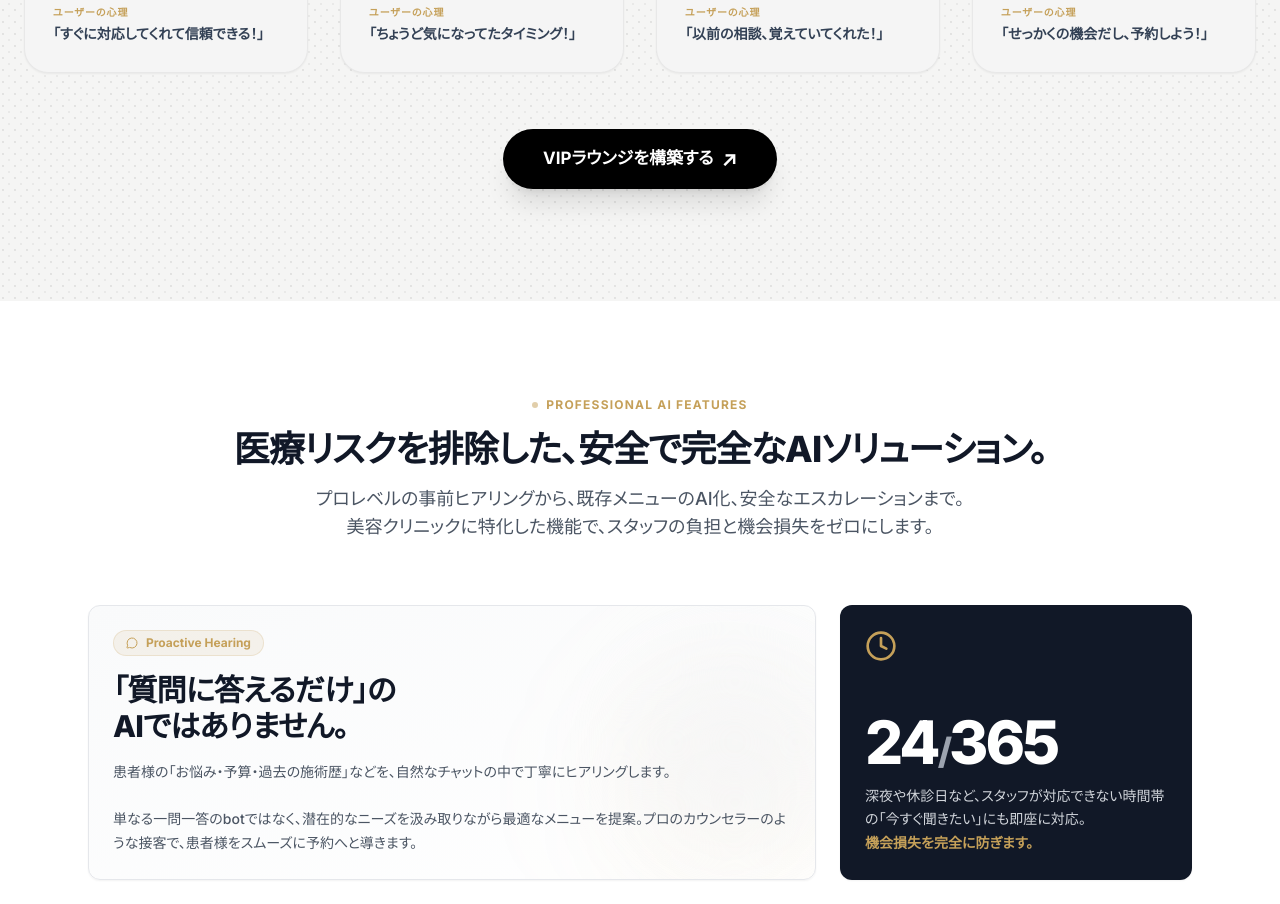
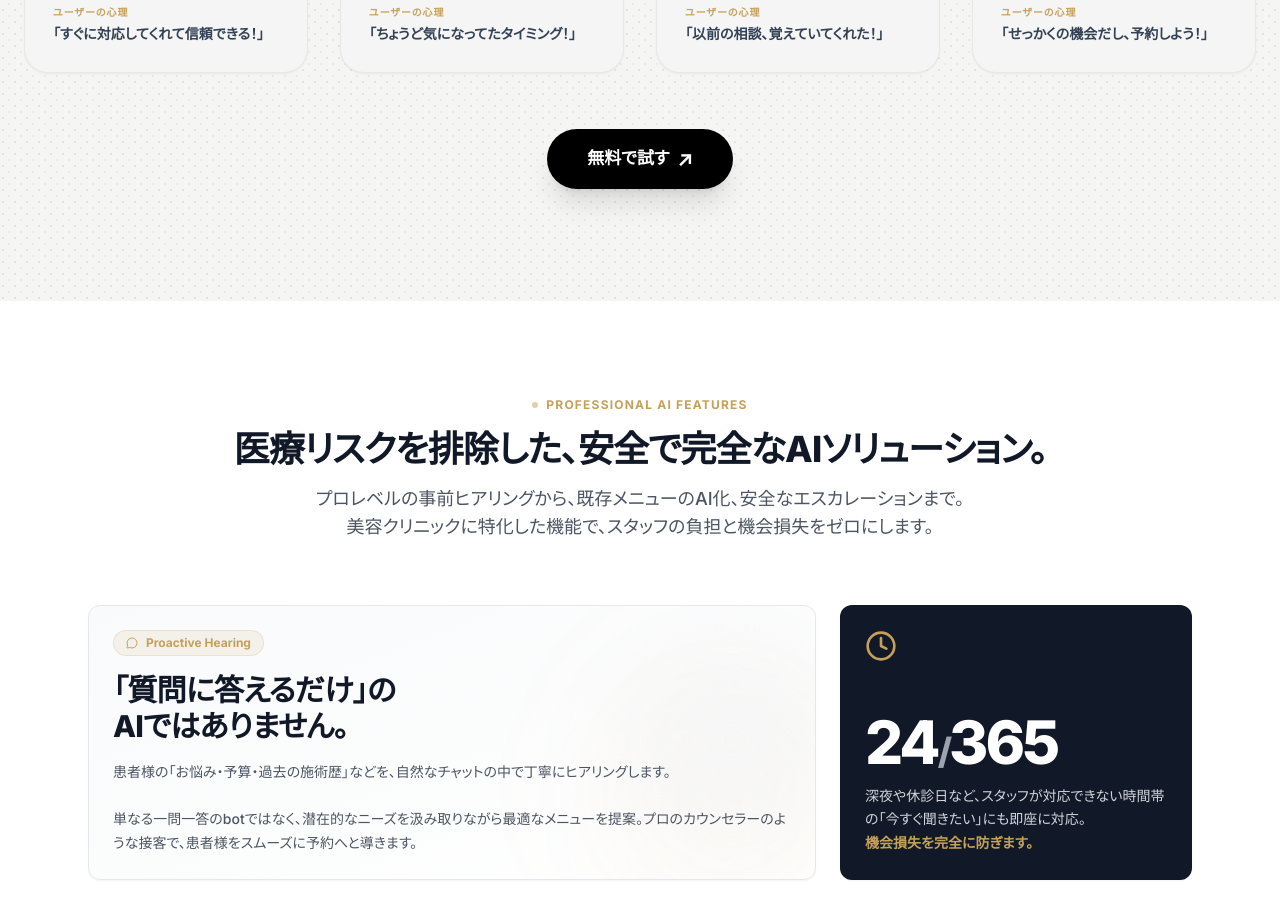
Before and after one commit to mikamishunpei/quicka-sdr-lp, a React (Vite) app: page / in a window 1280 px wide. Shown: the part 3020-3924 px from the top of the page. Built offline with nearby package versions, Linux system fonts and the light colour scheme.

Commit message:
Update button text in ClinicSolution from VIPラウンジを構築する to 無料で試す

```diff
--- a/src/components/clinic/ClinicSolution.tsx
+++ b/src/components/clinic/ClinicSolution.tsx
@@ -36,7 +36,7 @@ export function ClinicSolution() {
           </span>
         </div>
       }
-      primaryButtonText="VIPラウンジを構築する"
+      primaryButtonText="無料で試す"
       primaryButtonHref="/contact"
       layout="centered"
       steps={[
```
